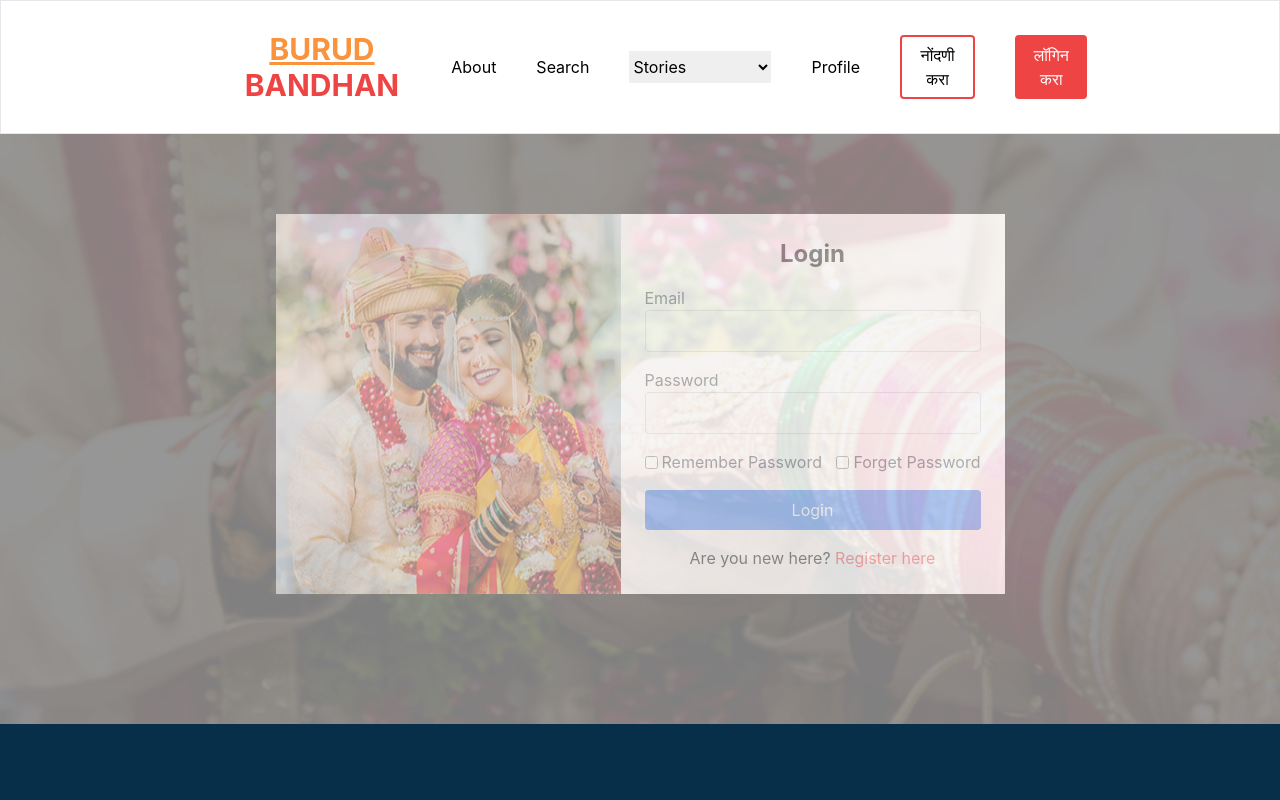
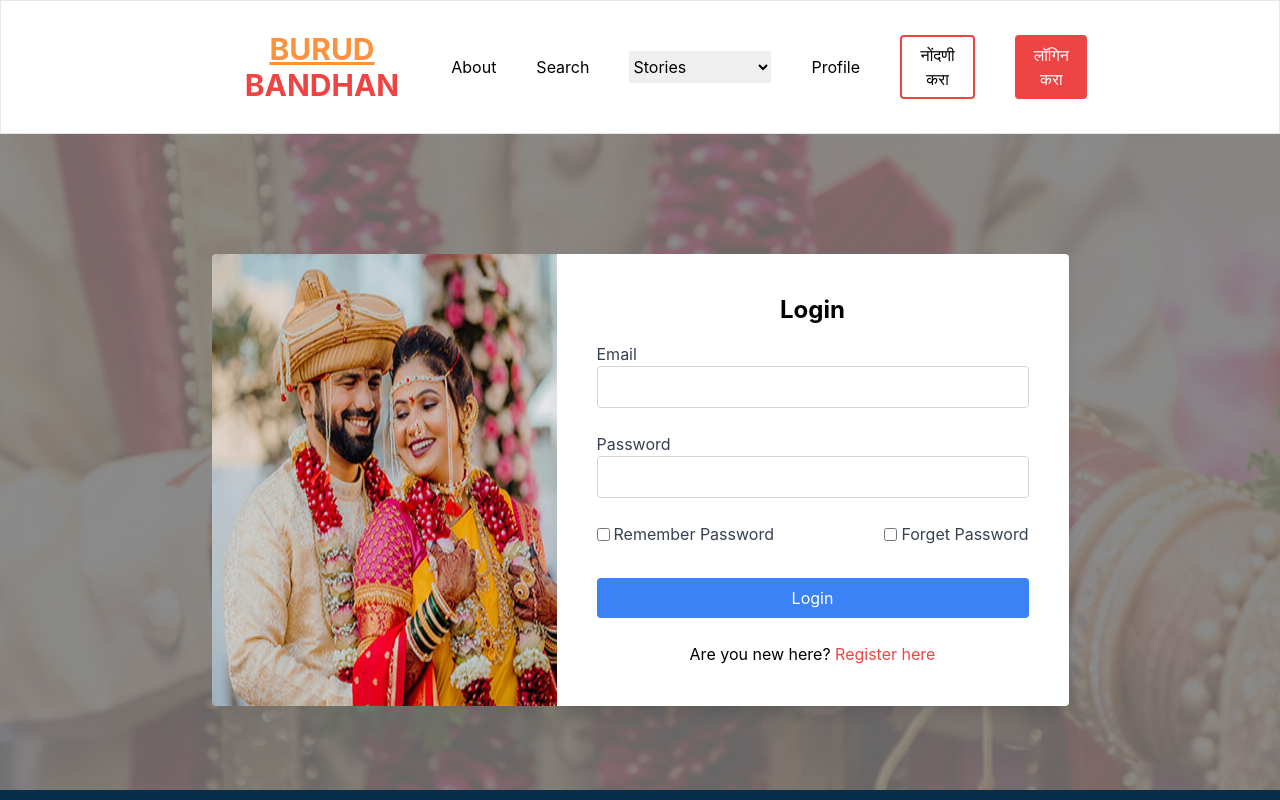
Before and after one commit to Increditex-Software-Solutions-Pvt-Ltd/new_BurudBandhan, a React (Create React App) app in the folder frontend/: page /login in a window 1280 px wide. Shown: the top 800 px of the page. Built offline with nearby package versions, Linux system fonts and the light colour scheme.

Commit message:
modified login page

```diff
--- a/frontend/src/Components/Login/LoginForm.jsx
+++ b/frontend/src/Components/Login/LoginForm.jsx
@@ -14,24 +14,22 @@ const LoginForm = () => {
 
   return (
     <div
-    style={{
 
-      filter: 'opacity(100%)'
-    }}
-     className="  py-[80px] flex justify-center">
+     className="w-[100%] absolute top-10 py-[80px] flex justify-center">
 
       <div >
-        <img className='h-[100%]' src={marriageImage} alt='marriage'/>
+        <img className='h-[100%] rounded-l' src={marriageImage} alt='marriage'/>
       </div>
+
       <form onSubmit={handleSubmit}
         style={{
           backgroundColor: 'white',
           filter:"opacity(100%)"
         }}
-       className="w-[30%] bg-white p-6 shadow-lg  text-left">
+       className="w-[40%] bg-white p-10 shadow-lg  text-left rounded-r">
         <h2 className="text-2xl font-bold mb-4 text-center">Login</h2>
 
-        <div className="mb-4">
+        <div className="mb-6">
           <label htmlFor="email" className="block text-gray-700">Email</label>
           <input
             type="email"
@@ -43,7 +41,7 @@ const LoginForm = () => {
           />
         </div>
 
-        <div className="mb-4">
+        <div className="mb-6">
           <label htmlFor="password" className="block text-gray-700">Password</label>
           <input
             type="password"
@@ -55,7 +53,7 @@ const LoginForm = () => {
           />
         </div>
 
-        <div className='mb-4 flex items-center justify-between'>
+        <div className='mb-8 flex items-center justify-between'>
           <div className='flex items-center gap-1'>
             <input type='checkbox'/>
             <label htmlFor="password" className="block text-gray-700">Remember Password</label>
@@ -77,7 +75,7 @@ const LoginForm = () => {
         </button>
 
         <div >
-          <p className='text-center mt-4'>Are you new here? <a className='text-red-500' href='/register'>Register here</a> </p>
+          <p className='text-center mt-6'>Are you new here? <a className='text-red-500' href='/register'>Register here</a> </p>
         </div>
       </form>
     </div>
--- a/frontend/src/Pages/Login.jsx
+++ b/frontend/src/Pages/Login.jsx
@@ -1,40 +1,24 @@
 import React from 'react'
-import LoginForm from '../Components/Login/LoginForm'
+import Footer from '../Components/Footer'
 import banner2 from "../Assets/banner2.jpg";
-import Footer from '../Components/Footer';
+import LoginForm from '../Components/Login/LoginForm';
 
-const Login = () => {
+
+const Login1 = () => {
   return (
     <div>
-      {/* login section */}
-      <div
-      style={{
-        backgroundImage: `url(${banner2})`,
-        backgroundRepeat: 'no-repeat',
-        backgroundSize:'cover',
-        backgroundPosition: 'center',
-        filter: 'opacity(50%)'
-      }}
-      className=''
-      >
-        <div
-        style={{
-          backgroundColor: 'black',
-          filter: 'opacity(75%)'
-        }}
-        className='pb-[50px]'
-        >
-          <LoginForm />
+        <div className='relative'>
+            <img style={{
+                filter: 'invert(40%)',
+            }} className='w-full ' src={banner2} alt="background image" />
+
+            <LoginForm />
 
         </div>
-      </div>
-
-      {/* footer */}
-      <Footer />
+        <Footer />
 
     </div>
-
   )
 }
 
-export default Login
+export default Login1
```
